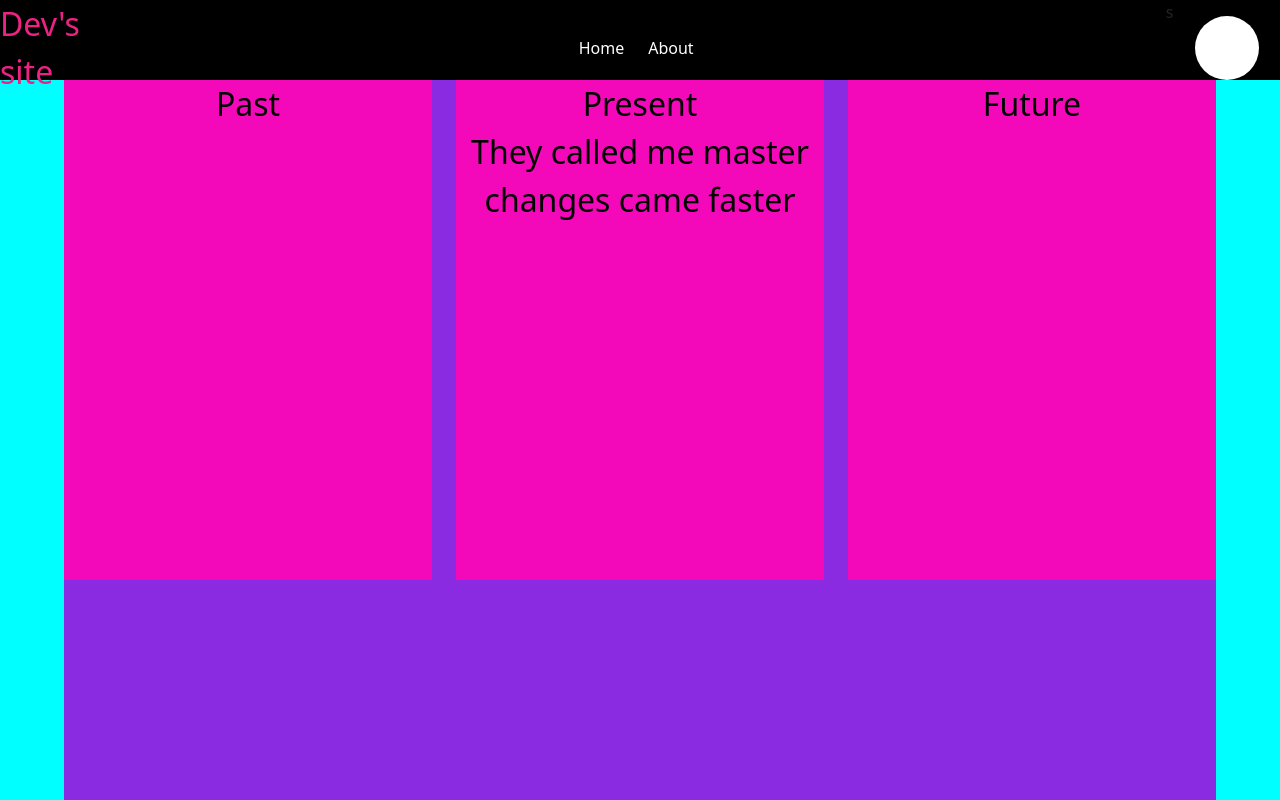
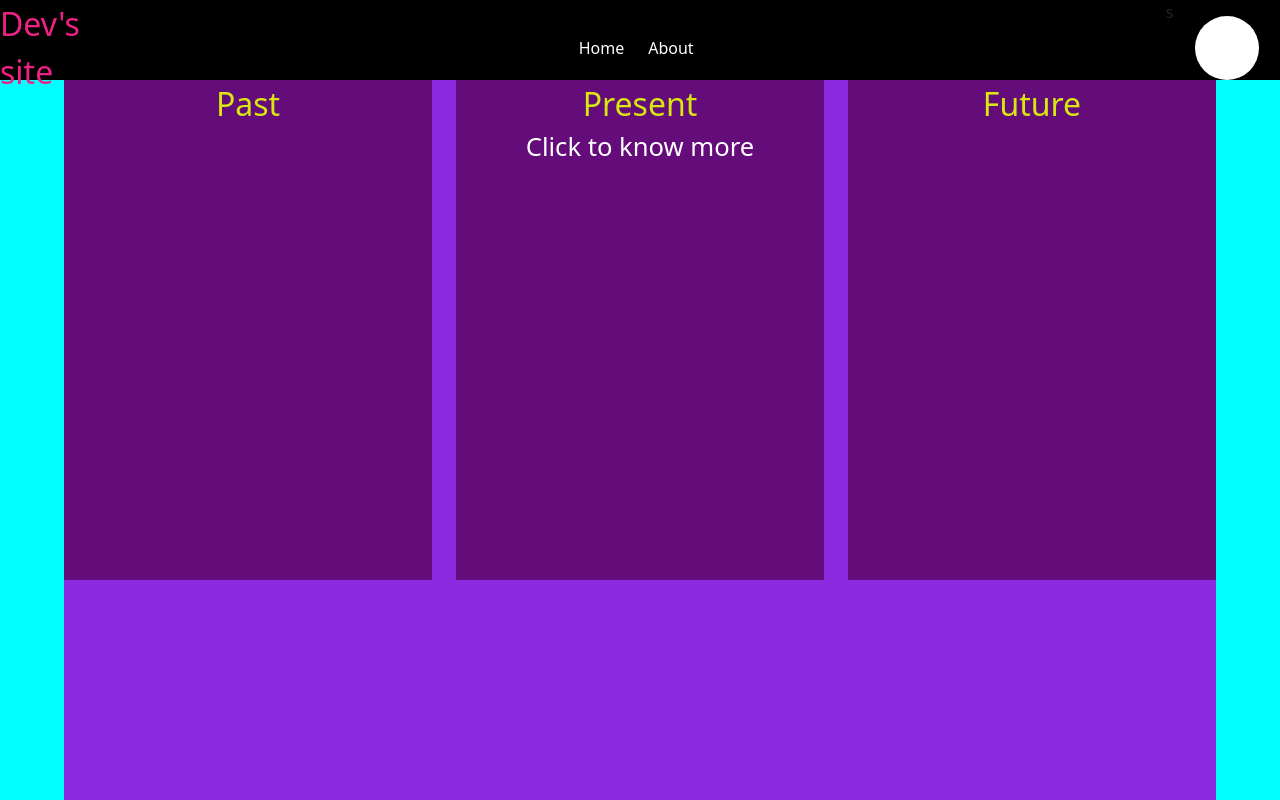
Before and after one commit to Devselyan/stream-app, a Vue app: page / in a window 1280 px wide. Built offline with nearby package versions, Linux system fonts and the light colour scheme.

Commit message:
Homepage editing

```diff
--- a/src/views/About.vue
+++ b/src/views/About.vue
@@ -1,5 +1,5 @@
 <template>
     <div class="h1">
-        About page
+        <router-link to="/" >Click to know more</router-link>
     </div>
 </template>
--- a/src/views/Home.vue
+++ b/src/views/Home.vue
@@ -10,7 +10,7 @@
             <div class="content-section ">
                 <div class="title-section">Present</div>
                 <div class="present-info">
-                    They called me master changes came faster
+                    <router-link to="/present" >Click to know more</router-link>
                 </div>
             </div>
         </div>
@@ -26,16 +26,16 @@
 .content-section {
     height: 500px;
     width: 100%;
-    background-color: rgb(243, 9, 185);
+    background-color: rgb(100, 12, 122);
 }
 .main-section {
-    color:black ;
+    color:rgb(217, 231, 16) ;
     font-weight: 500 ;
     font-size: 2rem;
 }
 
 .present-info {
-    font-weight: 100;
-    font-size:100%;
+    font-weight: 10;
+    font-size:80%;
 }
 </style>
```
